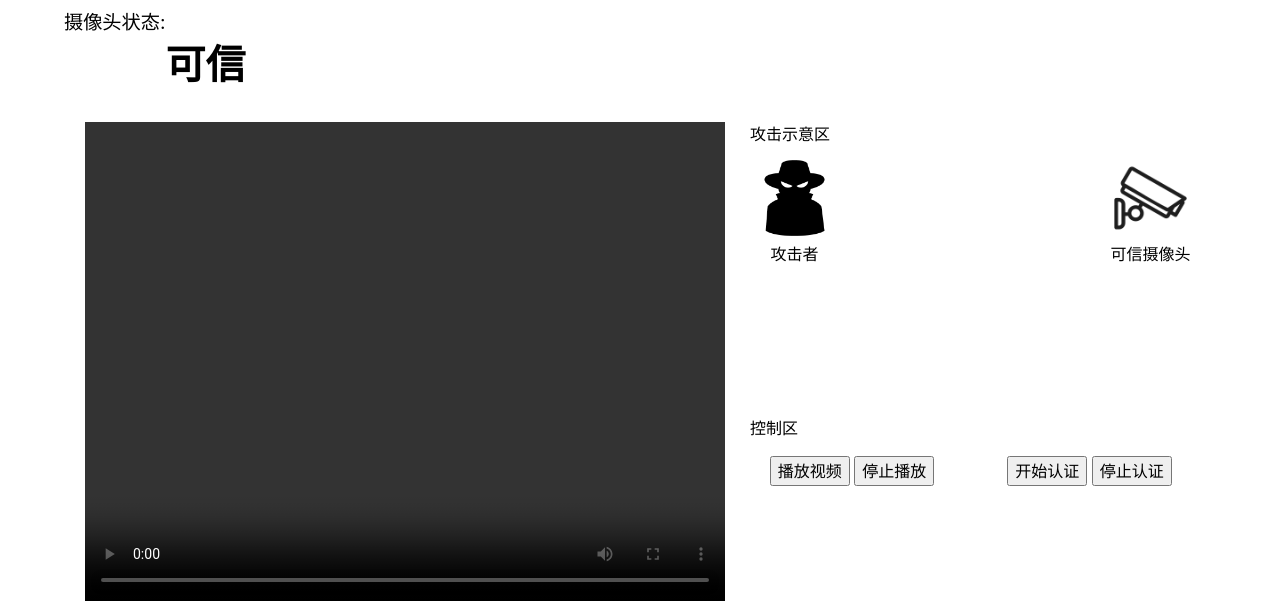
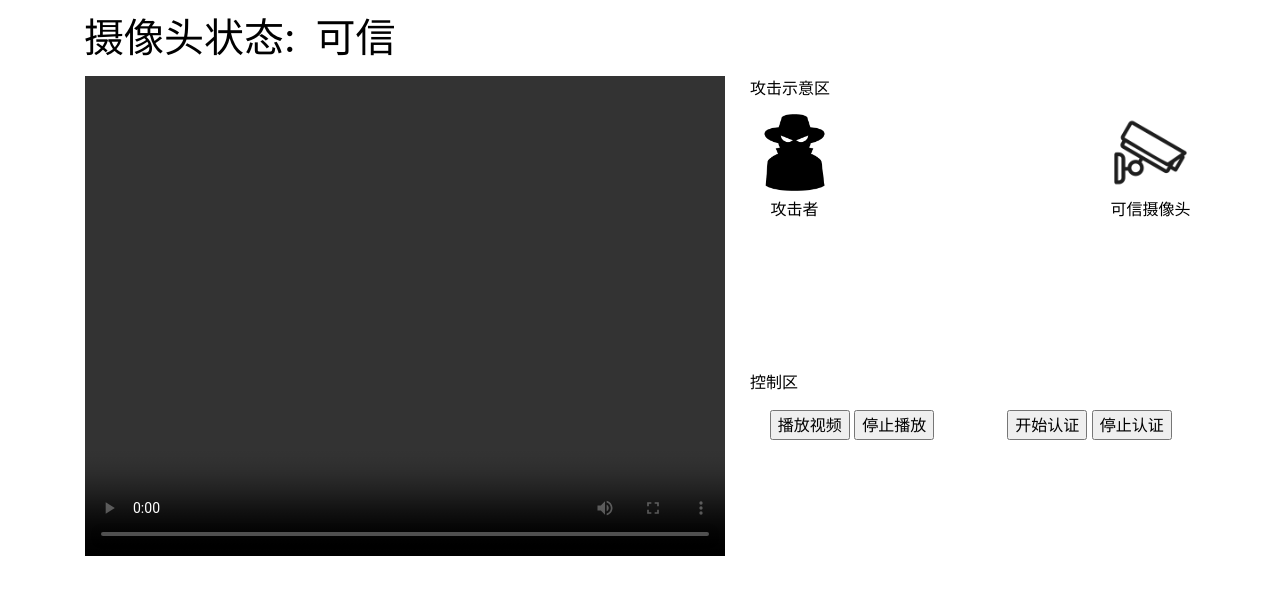
Before and after one commit to GamerLee6/camera-live, a Django app: template templates/weblive.html in a window 1280 px wide. Shown: the top 601 px of the page. Run offline with Django 3.2, Linux system fonts and the light colour scheme; the template is opened without the code that fills it, so the values that code supplies are empty.

Commit message:
head modify

```diff
--- a/templates/weblive.html
+++ b/templates/weblive.html
@@ -14,8 +14,8 @@
     <div>
         <div class="mainContainer">
             <div class="url-input">
-                <label style="font-size: 1.2rem">摄像头状态:</label>
-                <h1 id="status" style="font-size: 2.5rem">可信</h1>
+                <label style="font-size: 2.5rem; float: left;">&ensp;摄像头状态:&ensp;</label>
+                <label id="status" class="h1" style="font-size: 2.5rem; ">可信</label>
             </div>
 
             <div class="container">
```
